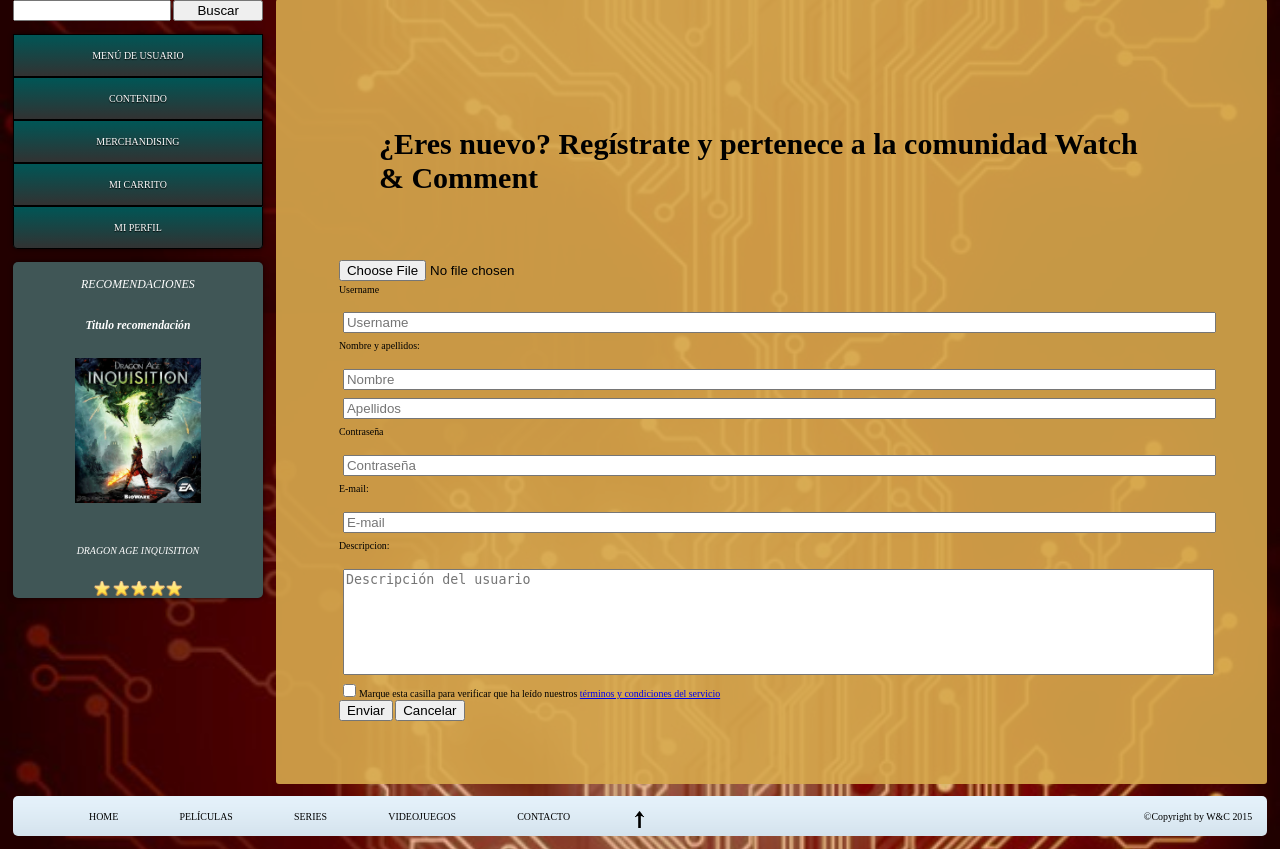
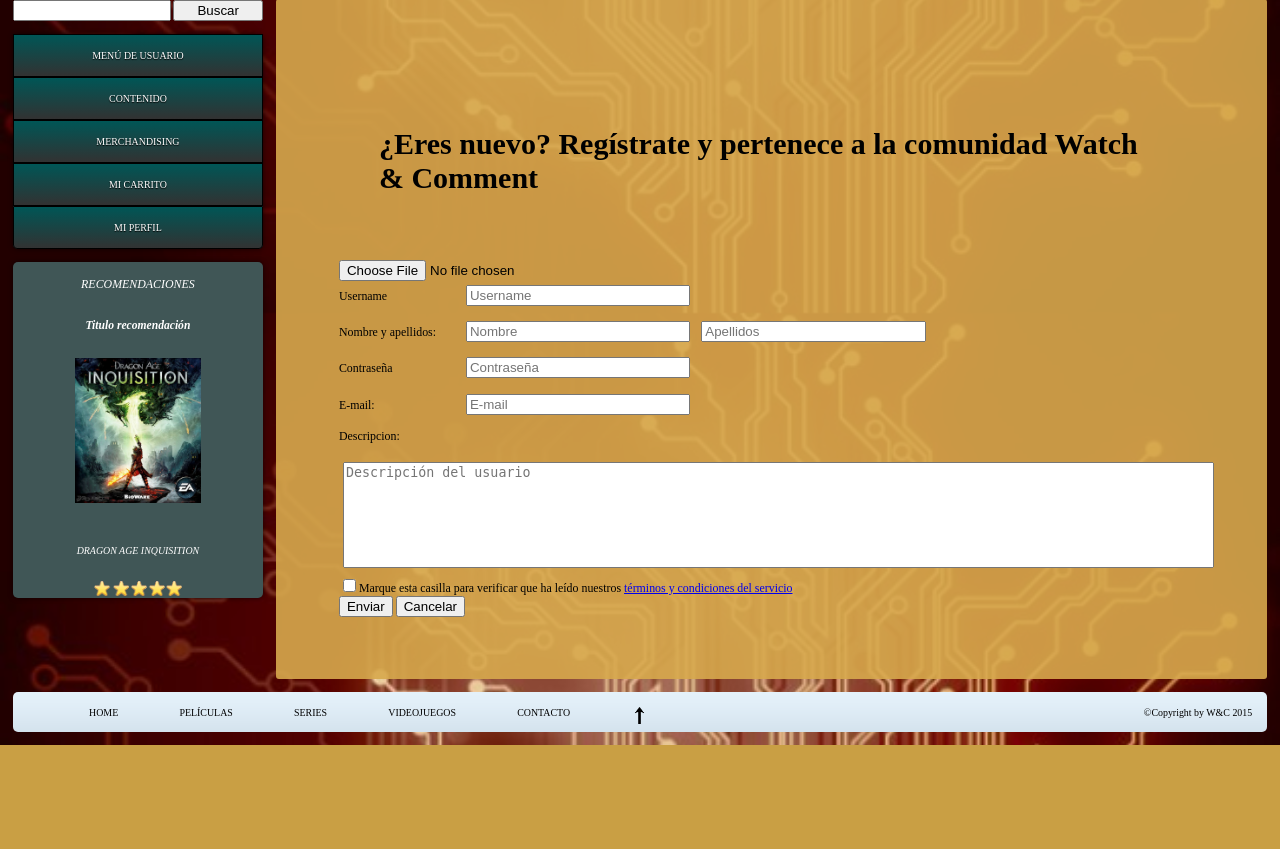
Before and after one commit to Sefirr/AW, a PHP site: page /app/register.php in a window 1280 px wide. Shown: the part 487-1336 px from the top of the page. After the commit the page ends 1232 px from the top, so only its background shows below. Run offline with PHP 8.4, Linux system fonts and the light colour scheme.

Commit message:
corrección registro

```diff
--- a/css/style.css
+++ b/css/style.css
@@ -59,9 +59,19 @@
 
 textarea.register, input.register1 {
 	margin: 4px;
+	width: 25%;
+
+}
+
+#registro{
+
+	font-size: 120%;
+
+}
+#descripcion2{
+
 	width: 100%;
 }
-
 
 textarea {
 	height: 100px;
--- a/includes/procesaUsuario.php
+++ b/includes/procesaUsuario.php
@@ -214,9 +214,7 @@
 			<input type="text" class="register1" name="user" placeholder="Username" id="nick"/><img class="hide" src="<?php echo RAIZ_APP; ?>img/form/no.png" alt="no" id="imgnick"/>
 			<br/>
 			<label>Nombre y apellidos:</label>
-			<br/>
 			<input type="text" class="register1" name="nombre" placeholder="Nombre" id="name"> <img class="hide" src="<?php echo RAIZ_APP; ?>img/form/no.png" alt="no" id="imgname"/>
-			<br/>
 			<input type="text" class="register1" name="apellidos" placeholder="Apellidos" id="lastname"> <img class="hide" src="<?php echo RAIZ_APP; ?>img/form/no.png" alt="no" id="imglastname"/>
 			</br>
 			<label> Contraseña </label>
```
